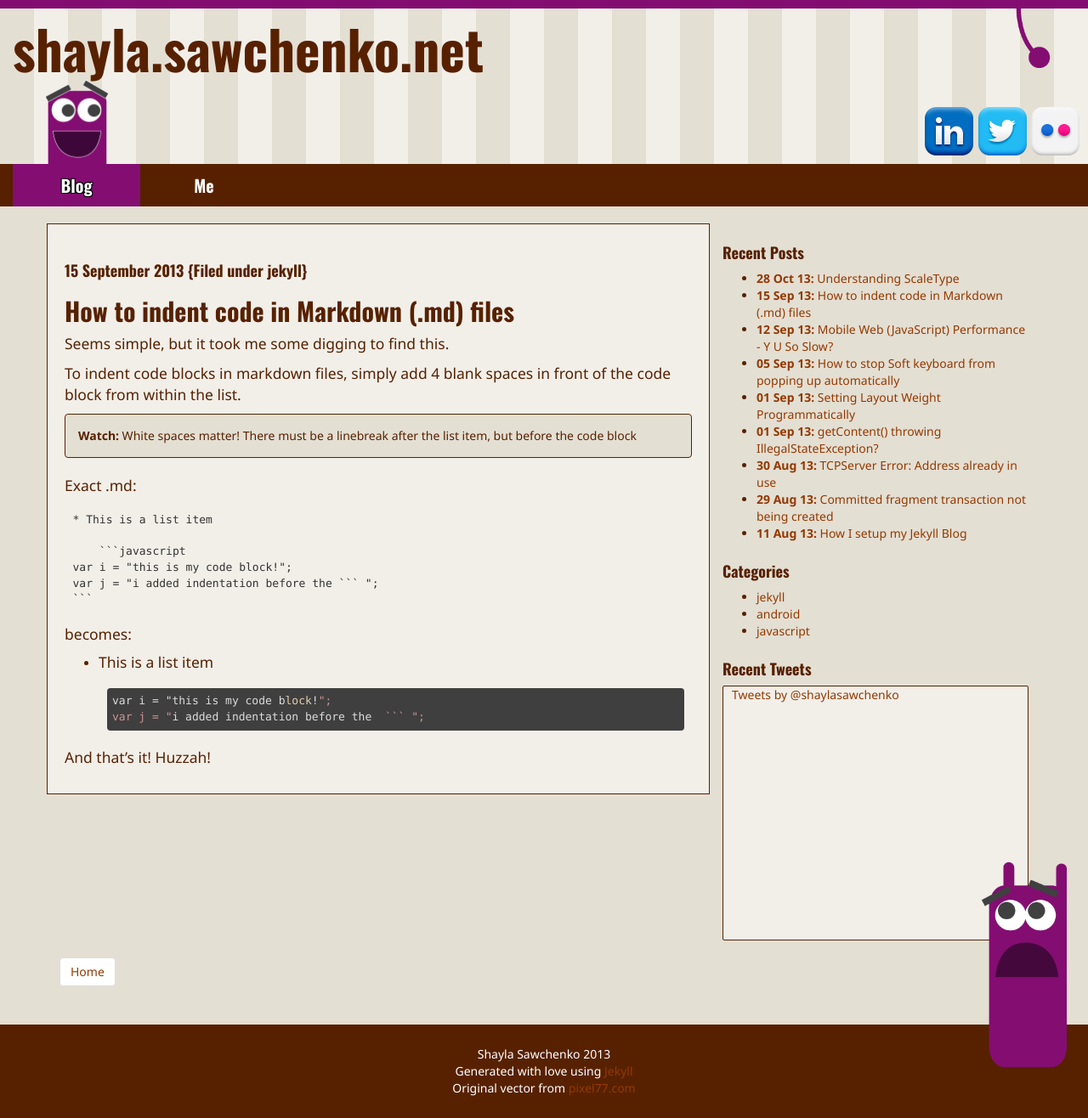
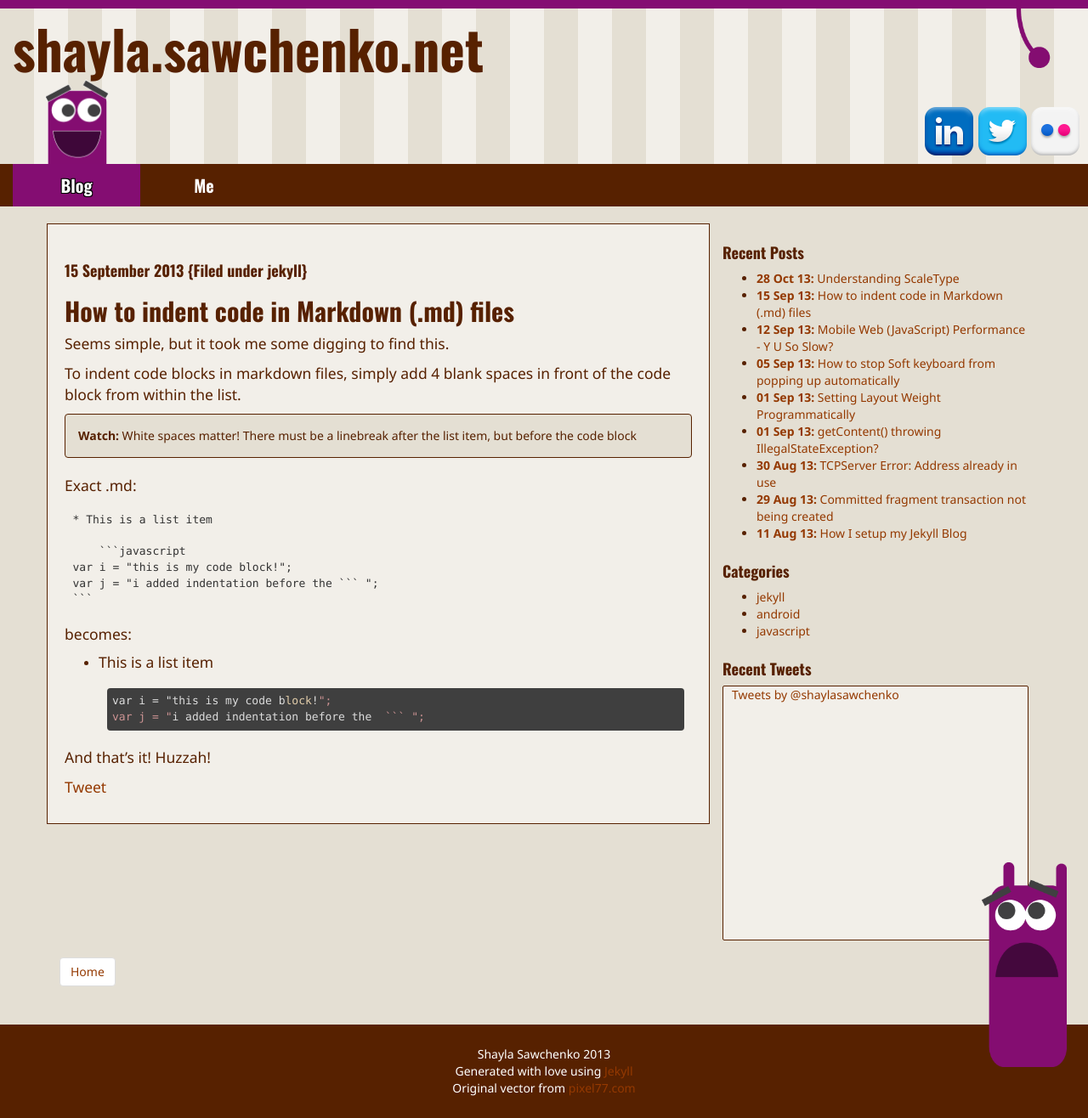
Before and after one commit to ssawchenko/jekyllblog, a Jekyll site: the page built from _posts/2013-09-15-Indent-Code-In-Markdown.md, in a window 1280 px wide. Shown: the whole page at 85% size. Built offline with Jekyll 4.4.1, drawn with Linux system fonts in a browser that asks for light colours; some web fonts are replaced; Markdown is read by kramdown in place of the engine named in the settings; comment, search, counter and statistics services are not loaded.

Commit message:
Added tweet button to posts

```diff
--- a/_layouts/post.html
+++ b/_layouts/post.html
@@ -5,6 +5,12 @@
     <h4>{{ page.date | date_to_long_string }} {<span class="categories">Filed under {{ page.categories | category_links }}</span>}</h4>
     <h2>{{ page.title }}</h2>
     <p>{{ content }}</p>
+
+    <p>
+      <a href="https://twitter.com/share" class="twitter-share-button" data-via="ssawchen" data-size="large">Tweet</a>
+	  <script>!function(d,s,id){var js,fjs=d.getElementsByTagName(s)[0],p=/^http:/.test(d.location)?'http':'https';if(!d.getElementById(id)){js=d.createElement(s);js.id=id;js.src=p+'://platform.twitter.com/widgets.js';fjs.parentNode.insertBefore(js,fjs);}}(document, 'script', 'twitter-wjs');</script>
+    </p>
+
   </div>
   <div class="col-md-4">
     {% include sidebar.html %}
```
